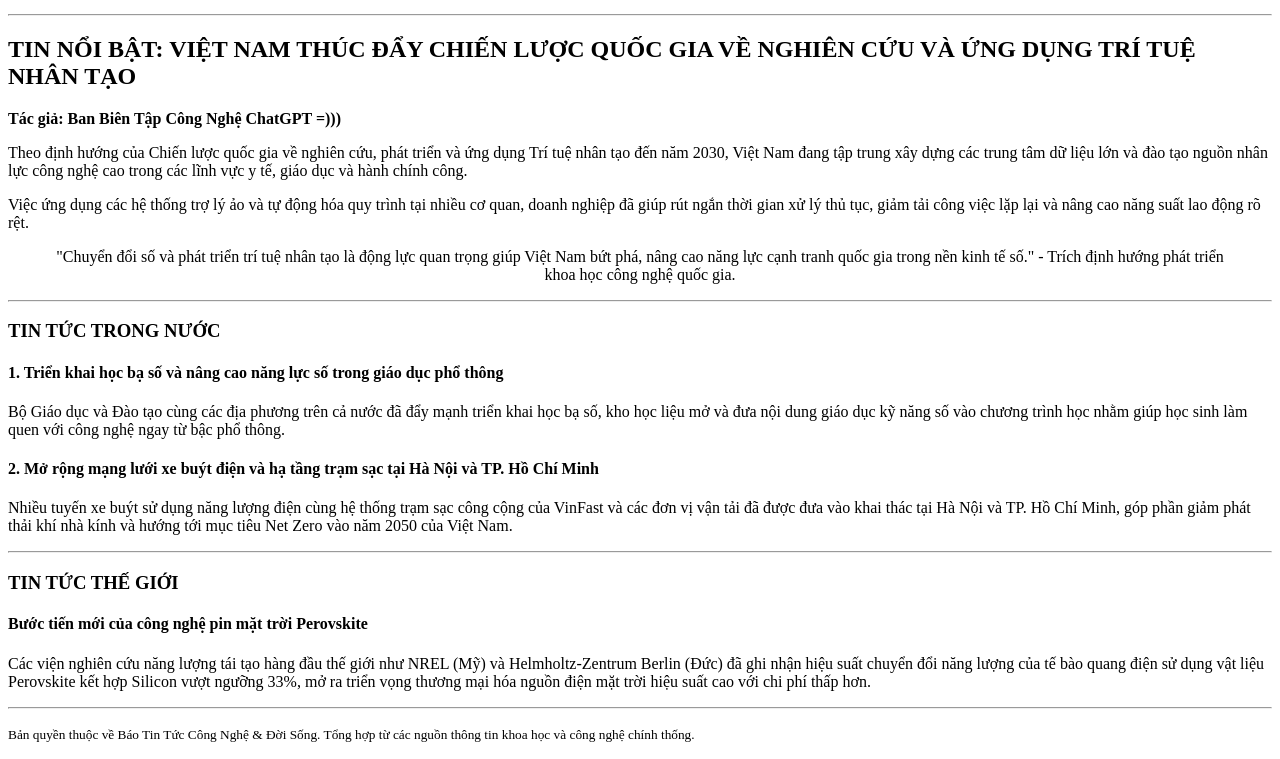
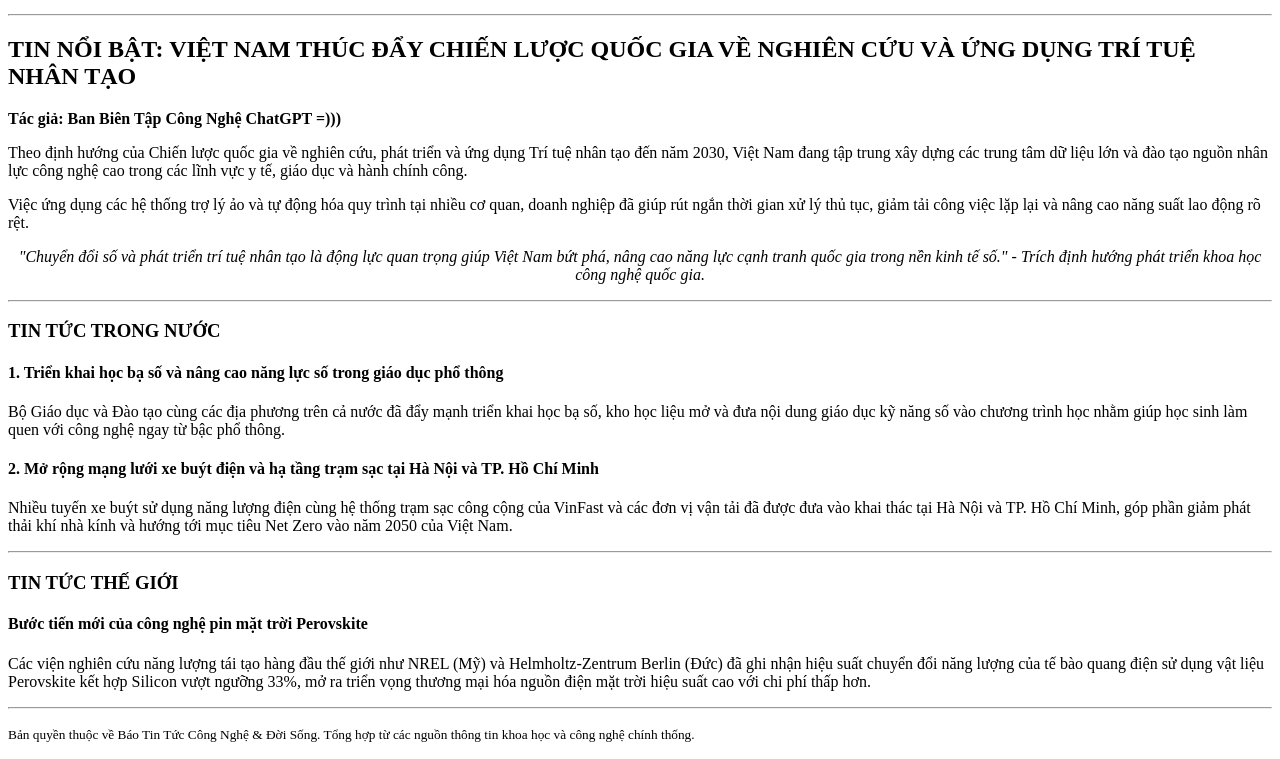
Before and after one commit to hieund5606/baomoi, a plain HTML site: page index.html in a window 1280 px wide. Shown: the part 100-859 px from the top of the page. Drawn offline with Linux system fonts and the light colour scheme.

Commit message:
Update index.html

```diff
--- a/index.html
+++ b/index.html
@@ -19,9 +19,9 @@
 
     <p>Việc ứng dụng các hệ thống trợ lý ảo và tự động hóa quy trình tại nhiều cơ quan, doanh nghiệp đã giúp rút ngắn thời gian xử lý thủ tục, giảm tải công việc lặp lại và nâng cao năng suất lao động rõ rệt.</p>
 
-    <blockquote align="center">
-        "Chuyển đổi số và phát triển trí tuệ nhân tạo là động lực quan trọng giúp Việt Nam bứt phá, nâng cao năng lực cạnh tranh quốc gia trong nền kinh tế số." - Trích định hướng phát triển khoa học công nghệ quốc gia.
-    </blockquote>
+    <p align="center">
+        <i>"Chuyển đổi số và phát triển trí tuệ nhân tạo là động lực quan trọng giúp Việt Nam bứt phá, nâng cao năng lực cạnh tranh quốc gia trong nền kinh tế số." - Trích định hướng phát triển khoa học công nghệ quốc gia.</i>
+    </p>
     <hr>
 
     <!-- Chuyên mục tin phụ -->
```
